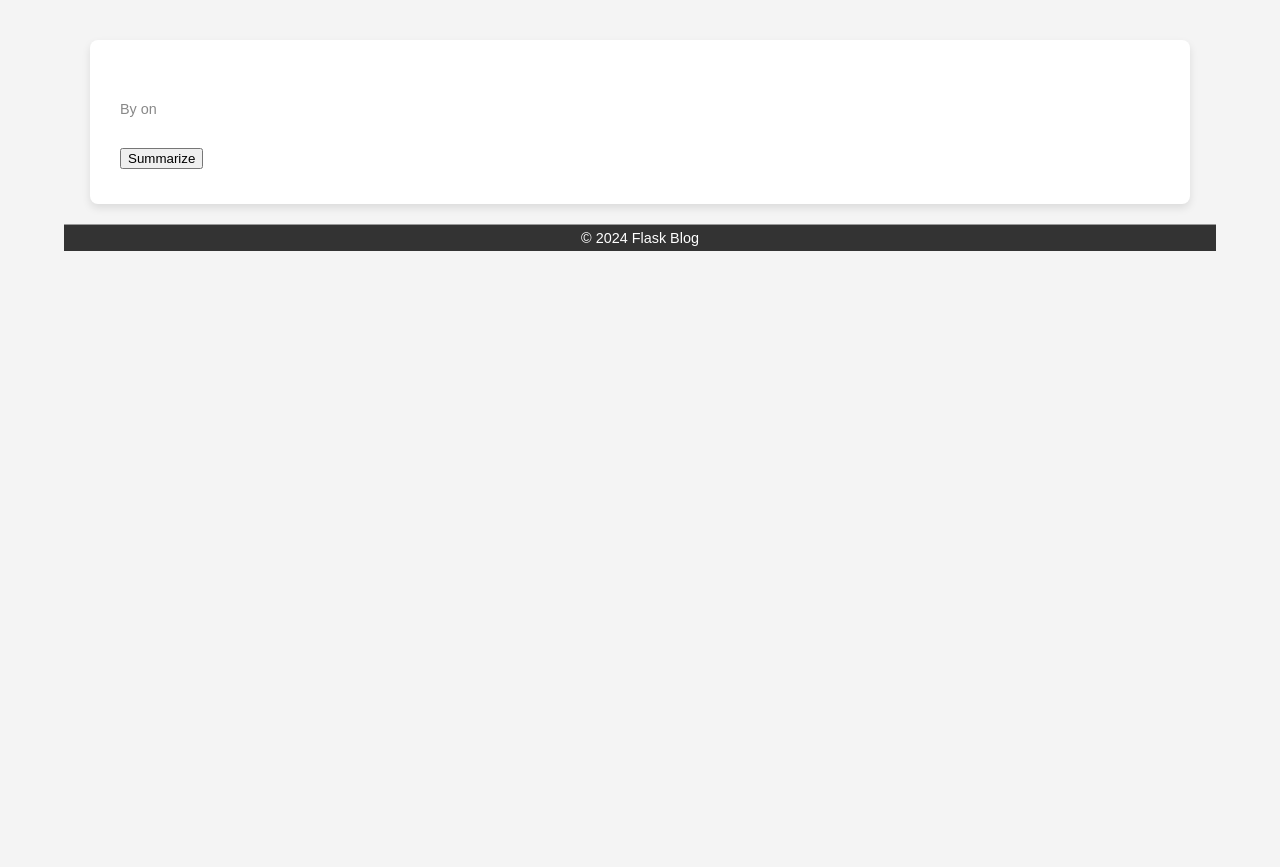
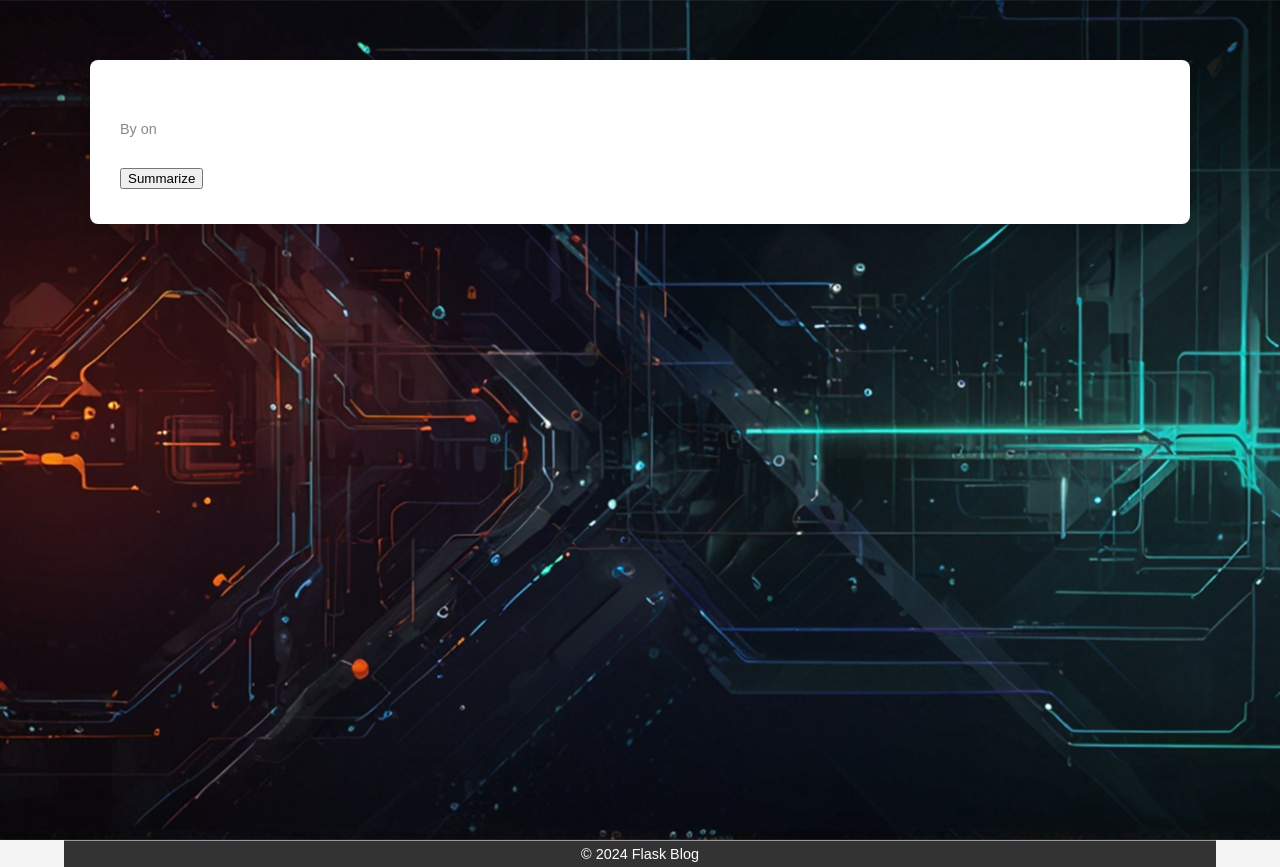
Before and after one commit to Jr-Anvay/Blog_Web, a Flask app: template templates/blog.html in a window 1280 px wide. Shown: the part 94-961 px from the top of the page. Before the commit the page ends 345 px from the top, so only its background shows below. Run offline with Flask 3, Linux system fonts and the light colour scheme; the template is opened without the code that fills it, so the values that code supplies are empty.

Commit message:
Update blog.html

```diff
--- a/templates/blog.html
+++ b/templates/blog.html
@@ -1,5 +1,6 @@
 {% extends "base.html" %}
 {% block content %}
+<div class="blog-background">
 <div class="container">
     <div class="blog-post">
         <h2>{{ post.title }}</h2>
@@ -38,4 +39,5 @@
         });
     });
 </script>
+</div>
 {% endblock %}
```
